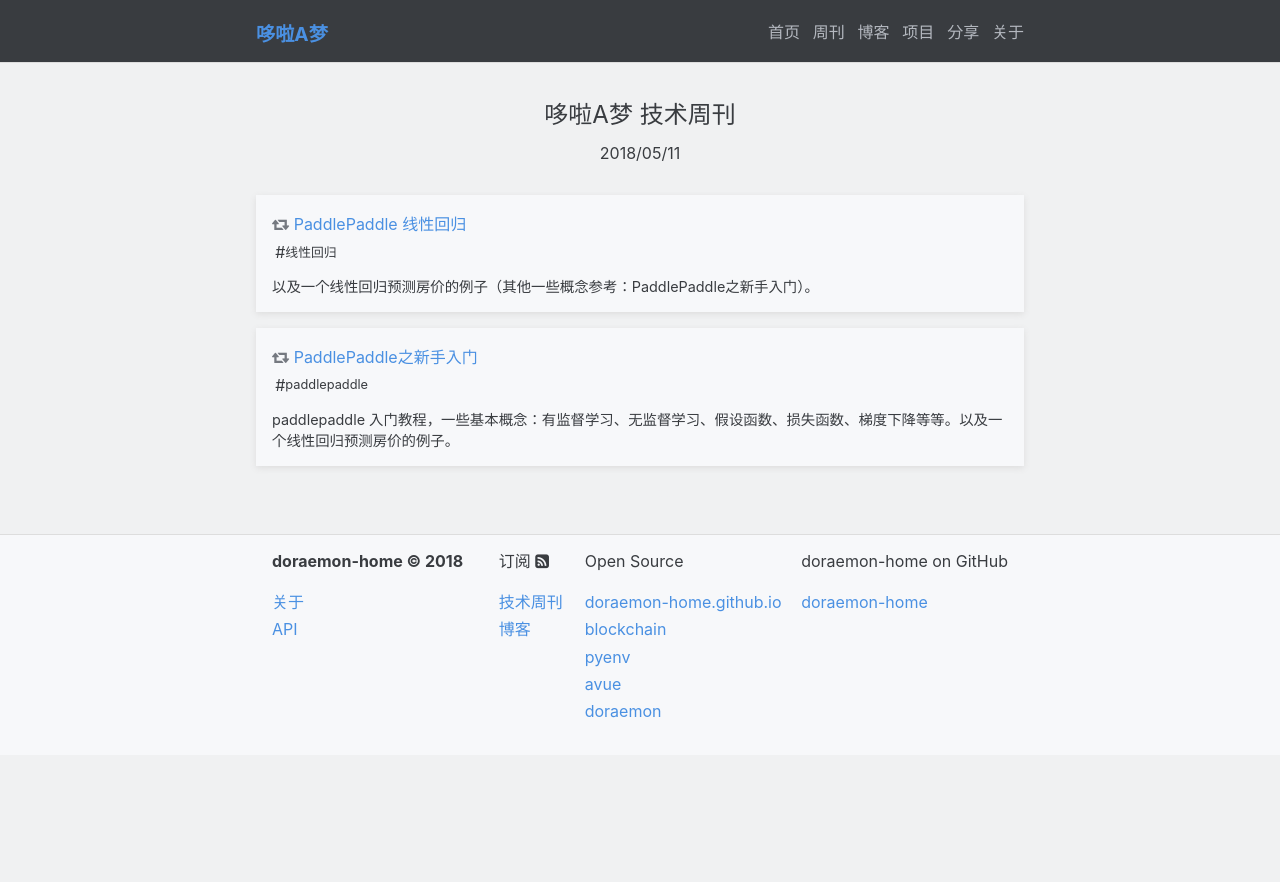
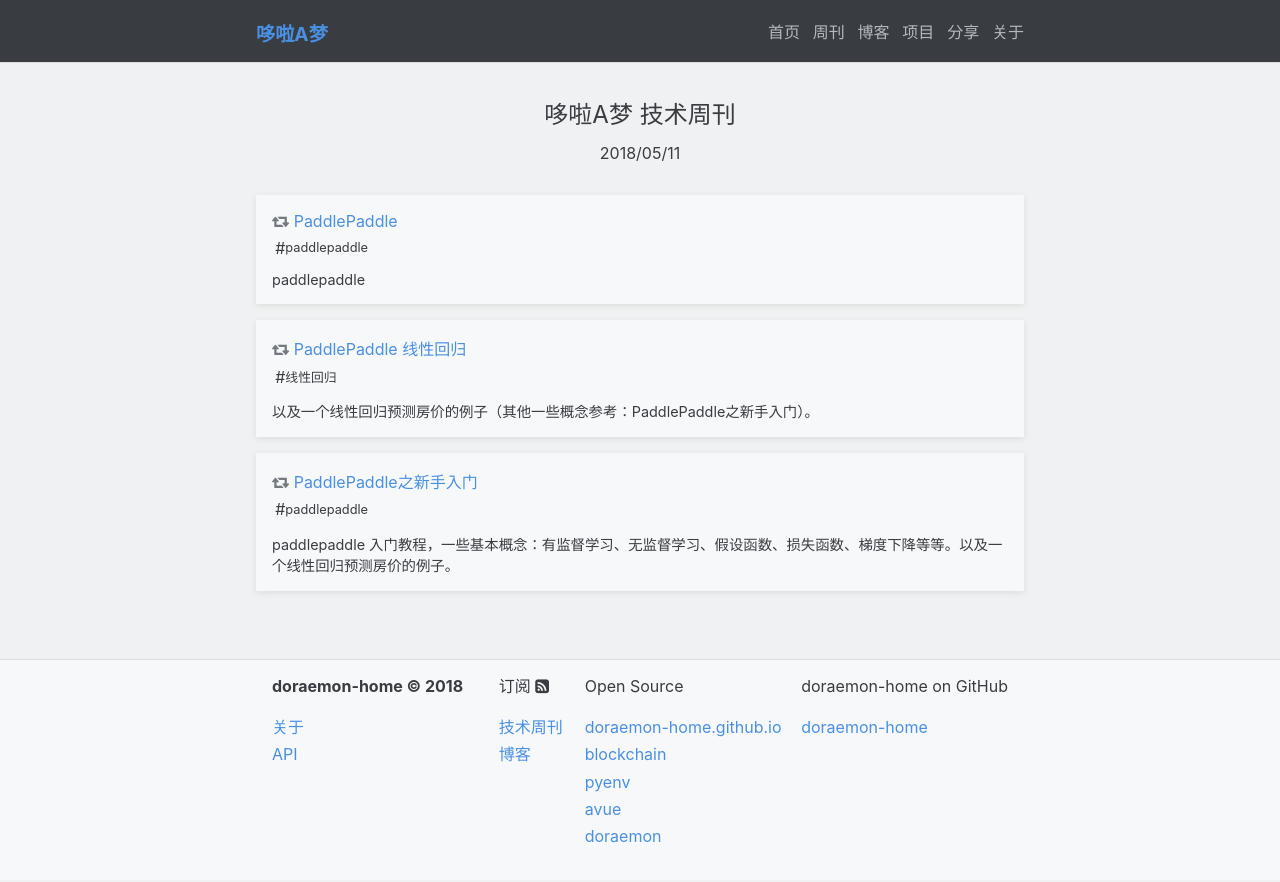
Before and after one commit to doraemon-home/doraemon-home.github.io, a Jekyll site: the page built from _weekly/2018-05-11-weekly.md, in a window 1280 px wide. Shown: the top 882 px of the page. Built offline with Jekyll 4.4.1, drawn with Linux system fonts in a browser that asks for light colours.

Commit message:
auto commit by robot

```diff
--- a/_weekly/2018-05-11-weekly.md
+++ b/_weekly/2018-05-11-weekly.md
@@ -1,5 +1,11 @@
 ---
 articles:
+  - title:    "PaddlePaddle"
+    link:     "https://github.com/PaddlePaddle/Paddle"
+    comment:  "paddlepaddle"
+    referrer: "leunggeorge"
+    tags:    ["paddlepaddle"]
+
   - title:    "PaddlePaddle 线性回归"
     link:     "http://www.paddlepaddle.org/docs/develop/book/01.fit_a_line/index.cn.html"
     comment:  "以及一个线性回归预测房价的例子（其他一些概念参考：PaddlePaddle之新手入门）。"
```
